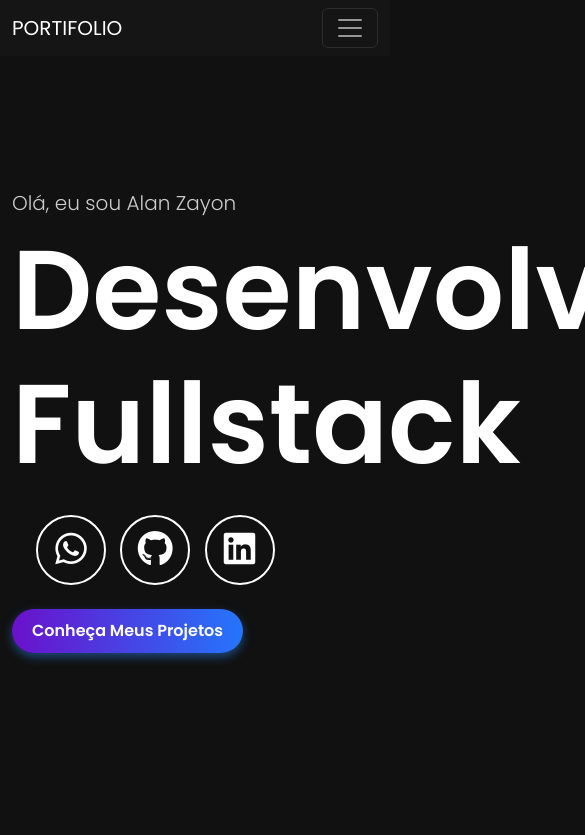
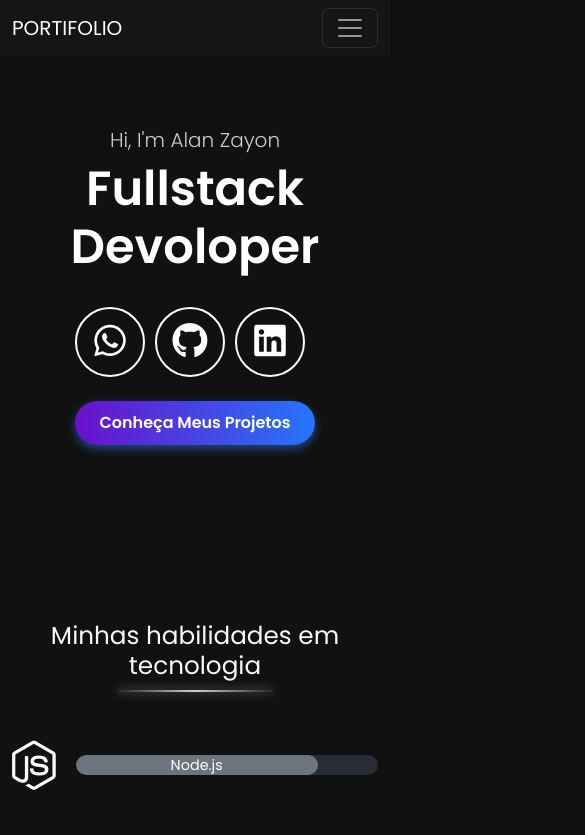
Before and after one commit to AlanZayon/Portifolio, a plain HTML site: page index.html in a window 390 px wide. Shown: the top 835 px of the page, 585 px wide, since content can reach past the window. Drawn offline with nearby package versions, Linux system fonts and the light colour scheme.

Commit message:
responsividade

```diff
--- a/index.html
+++ b/index.html
@@ -44,11 +44,11 @@
     </nav>
 
     <!-- Section Principal -->
-    <section class="main-section d-flex align-items-center animate__animated animate__fadeIn">
+    <section class="main-section animate__animated animate__fadeIn">
         <div class="container">
-            <div class="left-content">
-                <h5 class="animate__animated animate__fadeInLeft animate__delay-1s">Olá, eu sou Alan Zayon</h5>
-                <h1 class="animate__animated animate__fadeInRight animate__delay-2s">Desenvolvedor Fullstack</h1>
+            <div class=" row left-content d-flex align-items-center justify-content-center">
+                <h5 class="animate__animated animate__fadeInLeft animate__delay-1s text-center">Hi, I'm Alan Zayon</h5>
+                <h1 class="animate__animated animate__fadeInRight animate__delay-2s text-center">Fullstack Devoloper</h1>
 
                 <div class="social-icons m-4 animate__animated animate__fadeInUp animate__delay-3s">
                     <a href="https://wa.me/5551987654321" target="_blank"><i class="fab fa-whatsapp"></i></a>
@@ -56,7 +56,7 @@
                     <a href="https://linkedin.com/in/seuperfil" target="_blank"><i class="fab fa-linkedin"></i></a>
                 </div>
 
-                <button class="stylish-button">Conheça Meus Projetos</button>
+                <button class="stylish-button ">Conheça Meus Projetos</button>
             </div>
         </div>
     </section>
--- a/style/style.css
+++ b/style/style.css
@@ -17,28 +17,31 @@ body {
 }
 
 .main-section {
-    height: 100vh;
+    height: 100%;
+    padding-top: 8rem;
+    padding-bottom: 8rem;
 }
 
 .left-content h5 {
     color: #ccc;
     font-weight: 300;
     opacity: 0;
-    /* Começa invisível */
     animation: slideIn 1s ease forwards;
 }
 
 .left-content h1 {
-    font-size: 7rem;
+    font-size: 8rem;
     font-weight: bold;
     opacity: 0;
-    /* Começa invisível */
     animation: slideIn 1.2s ease forwards;
-    /* Atraso leve em relação ao h5 */
+}
+
+.social-icons{
+    display: flex;
+    justify-content: center;
 }
 
 .social-icons a {
-    display: inline-block;
     width: 70px;
     height: 70px;
     margin-right: 10px;
@@ -76,6 +79,7 @@ body {
     animation: slideIn 2s ease forwards;
     /* Atraso maior para o botão */
     transform: translateY(0);
+    max-width: 15rem;
 }
 
 .stylish-button:hover {
@@ -107,11 +111,8 @@ body {
 
 .skill-icon {
     font-size: 50px;
-    /* Tamanho dos ícones */
     margin-right: 20px;
-    /* Espaço entre o ícone e a barra de progresso */
     color: #f8f9fa;
-    /* Cor dos ícones */
 }
 
 .progress {
@@ -125,23 +126,16 @@ body {
     background-color: #61dafb;
     height: 20px;
     line-height: 20px;
-    /* To center the text vertically */
     border-radius: 10px;
 }
 
 .stylish-line {
     width: 155px;
-    /* Define a largura da linha */
     height: 2px;
-    /* Altura da linha */
     background: linear-gradient(90deg, rgba(255, 255, 255, 0.1), rgba(255, 255, 255, 0.8), rgba(255, 255, 255, 0.1));
-    /* Efeito de gradiente */
     border-radius: 50px;
-    /* Borda arredondada para suavizar a linha */
     margin-top: 10px;
-    /* Espaço entre a linha e o título */
     box-shadow: 0 0 10px rgba(255, 255, 255, 0.5);
-    /* Adiciona um efeito de sombra leve */
 }
 
 .aboutMe {
@@ -152,8 +146,7 @@ body {
 }
 
 .intro {
-    background-color: #1E3A5F  ;
-    /* ou qualquer outra cor sugerida */
+    background-color: #1E3A5F;
     padding: 50px;
     border-radius: 10px;
     max-width: 50%;
@@ -246,7 +239,8 @@ body {
     color: #FFFFFF;
 
 }
-.smaler-input{
+
+.smaler-input {
     height: 45px;
     font-size: 16px;
 }
@@ -277,13 +271,24 @@ textarea.form-control {
     background-color: #3E4A51;
 }
 
-/* @media (max-width: 992px) {
-    .intro {
-      margin: 10px;
-      padding: 10px;
+@media (width < 300px) {
+    .social-icons {
+        display: block;
     }
 
-    .intro p {
-        font-size: 0.9rem;
-      }
-  } */
+    .social-icons a{
+        display: inline-block;
+    }
+}
+
+@media (width < 768px) {
+    .left-content h1{
+        font-size: 5rem;
+    }
+}
+
+@media (width < 576px) {
+    .left-content h1{
+        font-size: 3rem;
+    }
+}
```
